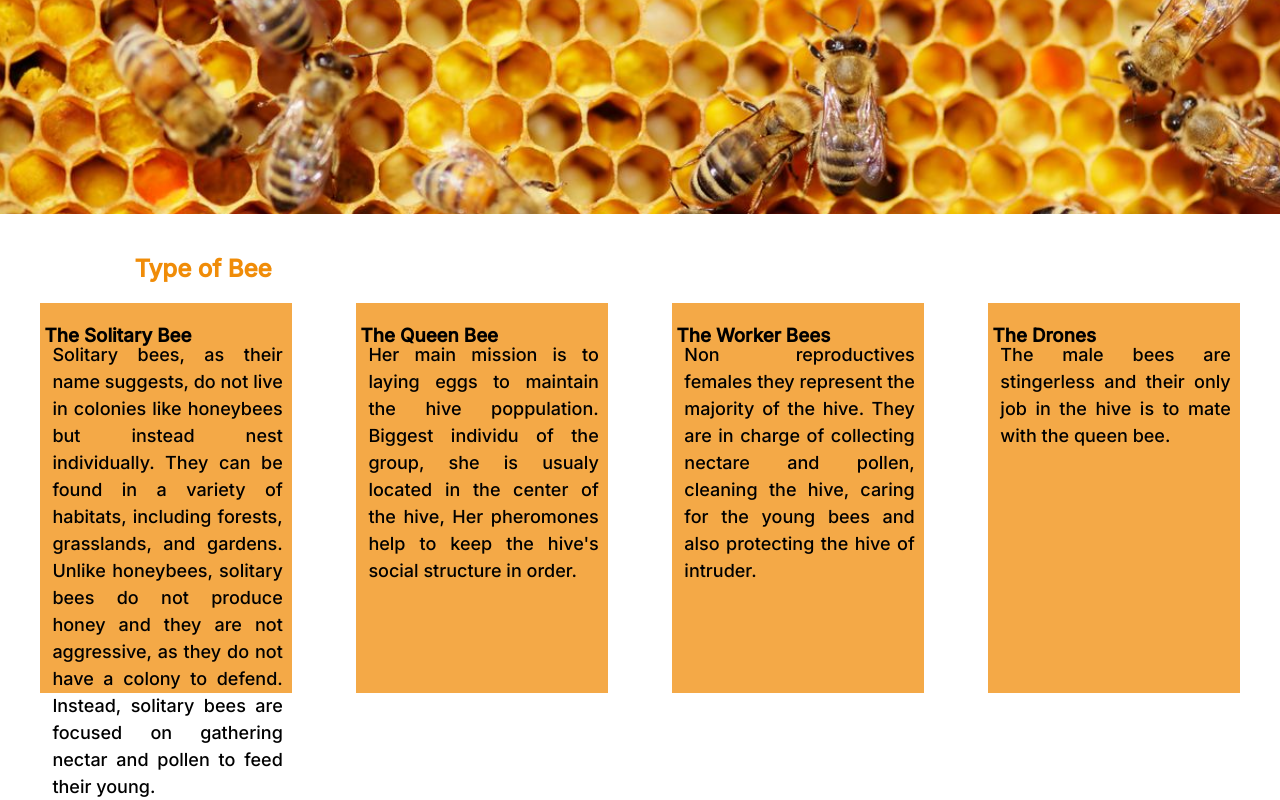
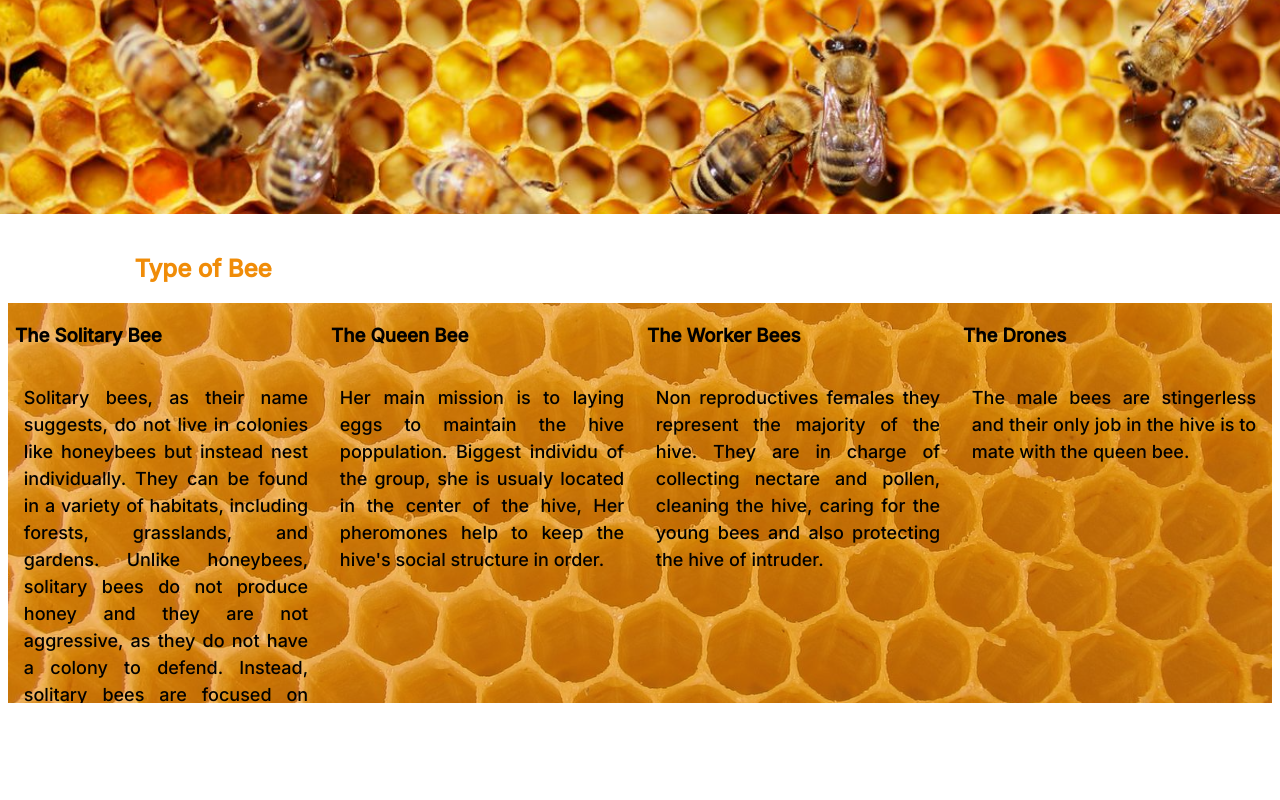
Before and after one commit to Lucas-soret/project1, a plain HTML site: page index.html in a window 1280 px wide. Shown: the part 475-1275 px from the top of the page. After the commit the page ends 1186 px from the top, so only its background shows below. Drawn offline with Linux system fonts and the light colour scheme; a web font is replaced by a local one.

Commit message:
fix bee section

```diff
--- a/assets/css/style.css
+++ b/assets/css/style.css
@@ -103,36 +103,42 @@ br {
 
 /* section type of bee */
 
-#type-bee h2 {
+#type-bee {
+  background-image: url(../images/hive-pattern.jpg);
+  height: 400px;
+  width: 100%;
+  max-height: max-content;
+  background-size: 100%;
+  background-position: center;
+  background-repeat: no-repeat;
+  overflow: hidden;
+  position: static;
+  margin: 0 auto;
+}
 
+section h2 {
   margin-left: 10%;
   color: #F08C08;
-}
+  }
 
 #type-bee div {
-  width: 20%;
-  height: 390px;
+  width: 25%;
+  height: inherit;
+  min-height: 400px;
   float: left;
   line-height: 1.5;
-  margin: 0 2.5% 0 2.5%;
-  background-color: #f08b08bd;
-  display: block;
+  background-color: #f08b0879;
 }
 
 #type-bee h3 {
   padding: 0 auto;
-  position: absolute;
-  margin-left: 5px;
-
+  margin-left: 7px;
  }
 
 #type-bee p {
-  position: absolute;
+  width: 90%;
   text-align: justify;
-  margin-top: 3%;
-  margin-left: 1%;
-  max-width: 18%;
   font-size: large;
   color: black;
-  max-height: max-content;
+  padding: 5%
 }
--- a/index.html
+++ b/index.html
@@ -44,9 +44,9 @@
 
     <br>
 
-    <section id="type-bee">
+    <section id="bee">
         <h2>Type of Bee</h2>
-
+        <div id="type-bee">
             <div class="bees">
                 <h3>The Solitary Bee</h3>
                 <p>
@@ -57,7 +57,6 @@
                 they are not aggressive, as they do not have a colony to defend.
                 Instead, solitary bees are focused on gathering nectar and pollen to feed their young.
                 </p>
-
              </div>
 
             <div class="bees">
@@ -67,11 +66,9 @@
                 Biggest individu of the group, she is usualy located in the center of the hive,
                 Her pheromones help to keep the hive's social structure in order.
                 </p>
-
             </div>
 
             <div class="bees">
-
                 <h3>The Worker Bees</h3>
                 <p>
                 Non reproductives females they represent the majority of the hive.
@@ -86,7 +83,7 @@
                 The male bees are stingerless and their only job in the hive is to mate with the queen bee.
                 </p>
             </div>
-
+        </div>
      </section>
     <footer>
 
```
Lines whose indentation alone changed are shown as unchanged.
